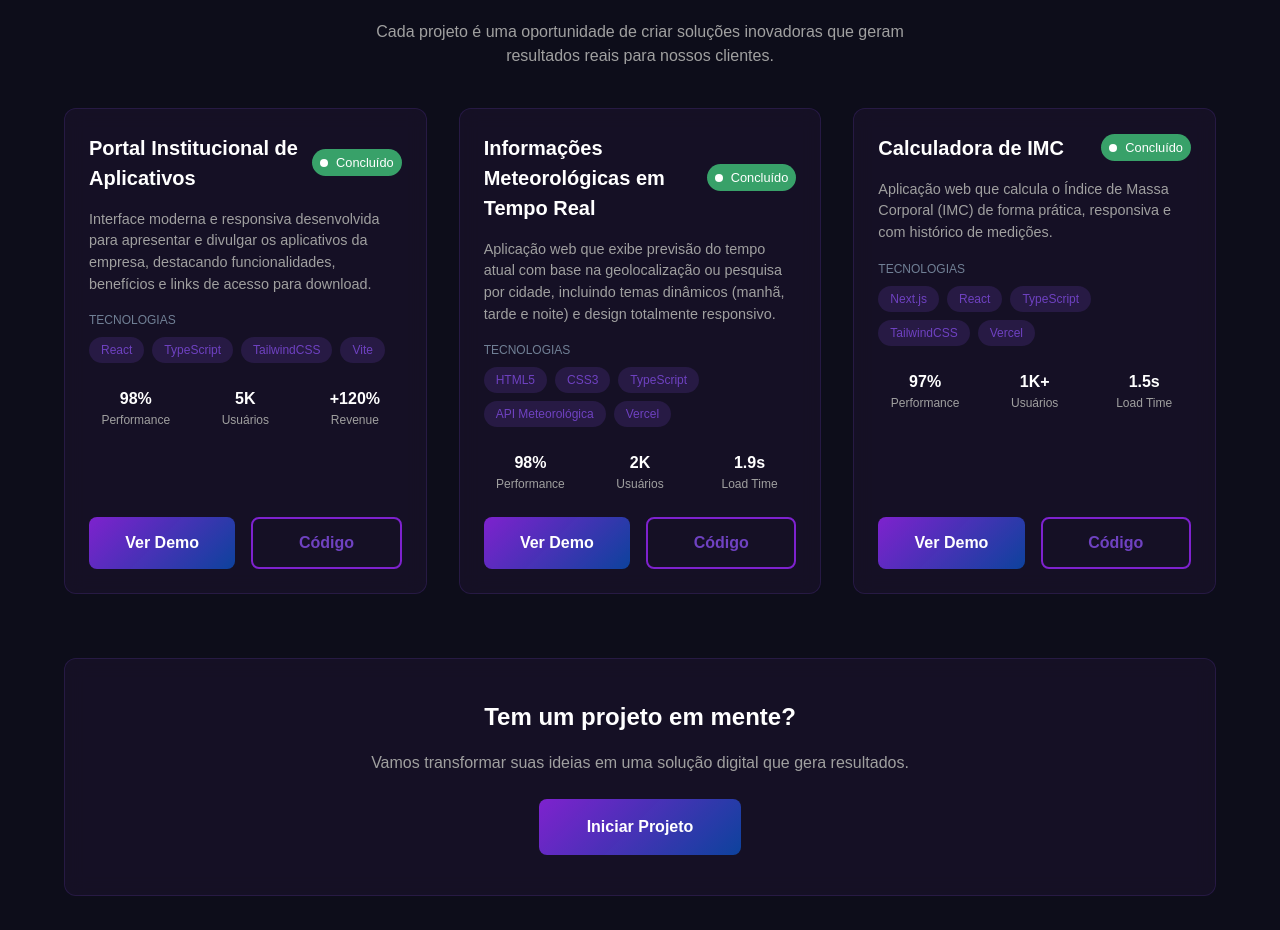
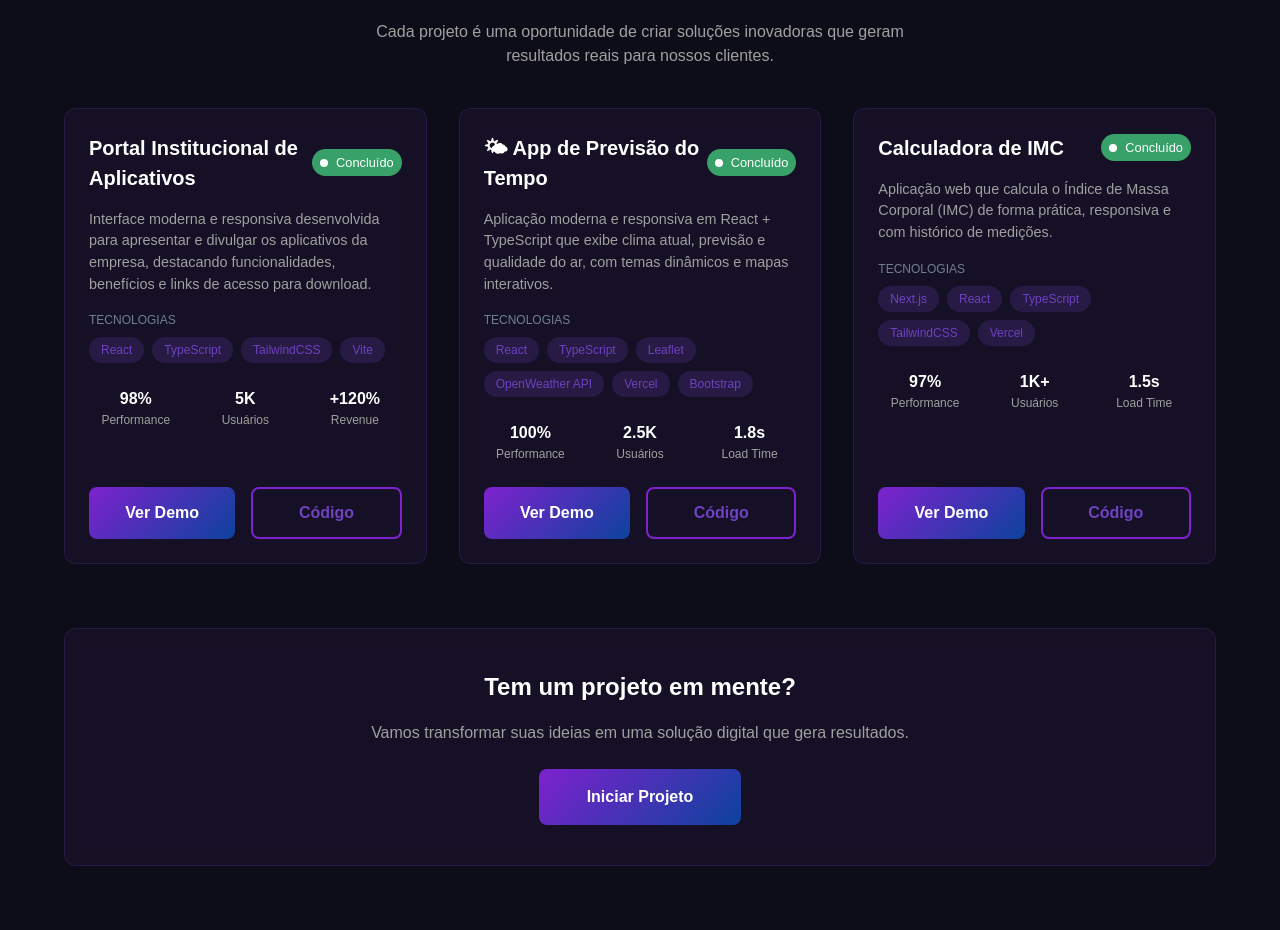
Before and after one commit to Anathyon/Blog-pessoal, a React (Vite) app in the folder blog-p-app/: page / in a window 1280 px wide. Shown: the part 2200-3130 px from the top of the page. Built offline with nearby package versions, Linux system fonts and the light colour scheme; no server answers.

Commit message:
Atualização no componente de projetos

```diff
--- a/blog-p-app/src/components/Projetos.tsx
+++ b/blog-p-app/src/components/Projetos.tsx
@@ -261,14 +261,14 @@ export default function Projetos() {
       revenue: "+120%",
     },
     {
-      title: "Informações Meteorológicas em Tempo Real",
-      description: "Aplicação web que exibe previsão do tempo atual com base na geolocalização ou pesquisa por cidade, incluindo temas dinâmicos (manhã, tarde e noite) e design totalmente responsivo.",
+      title: "🌤 App de Previsão do Tempo",
+      description: "Aplicação moderna e responsiva em React + TypeScript que exibe clima atual, previsão e qualidade do ar, com temas dinâmicos e mapas interativos.",
       image: "img-projetos/projeto-info-meteorologico.png",
-      link: "https://informacoes-meteriologigas.vercel.app/",
-      technologies: ["HTML5", "CSS3", "TypeScript", "API Meteorológica", "Vercel"],
-      performance: "98%",
-      users: "2K",
-      loadTime: "1.9s",
+      link: "https://informa-es-meteorol-gicas.vercel.app/",
+      technologies: ["React", "TypeScript", "Leaflet", "OpenWeather API", "Vercel", "Bootstrap"],
+      performance: "100%",
+      users: "2.5K",
+      loadTime: "1.8s",
     },
     {
       title: "Calculadora de IMC",
```
Also changed, not shown: blog-p-app/public/img-projetos/projeto-info-meteorologico.png.
